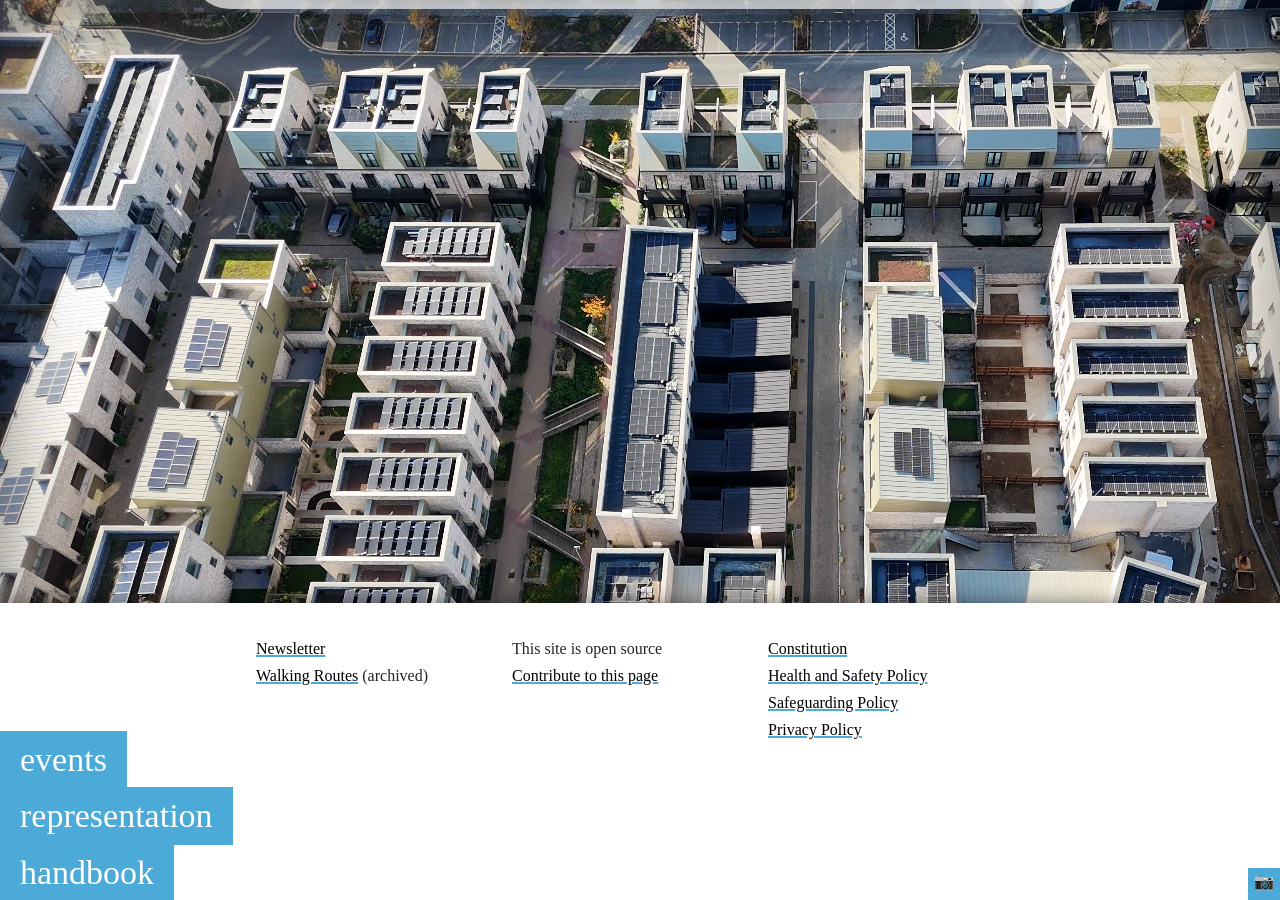
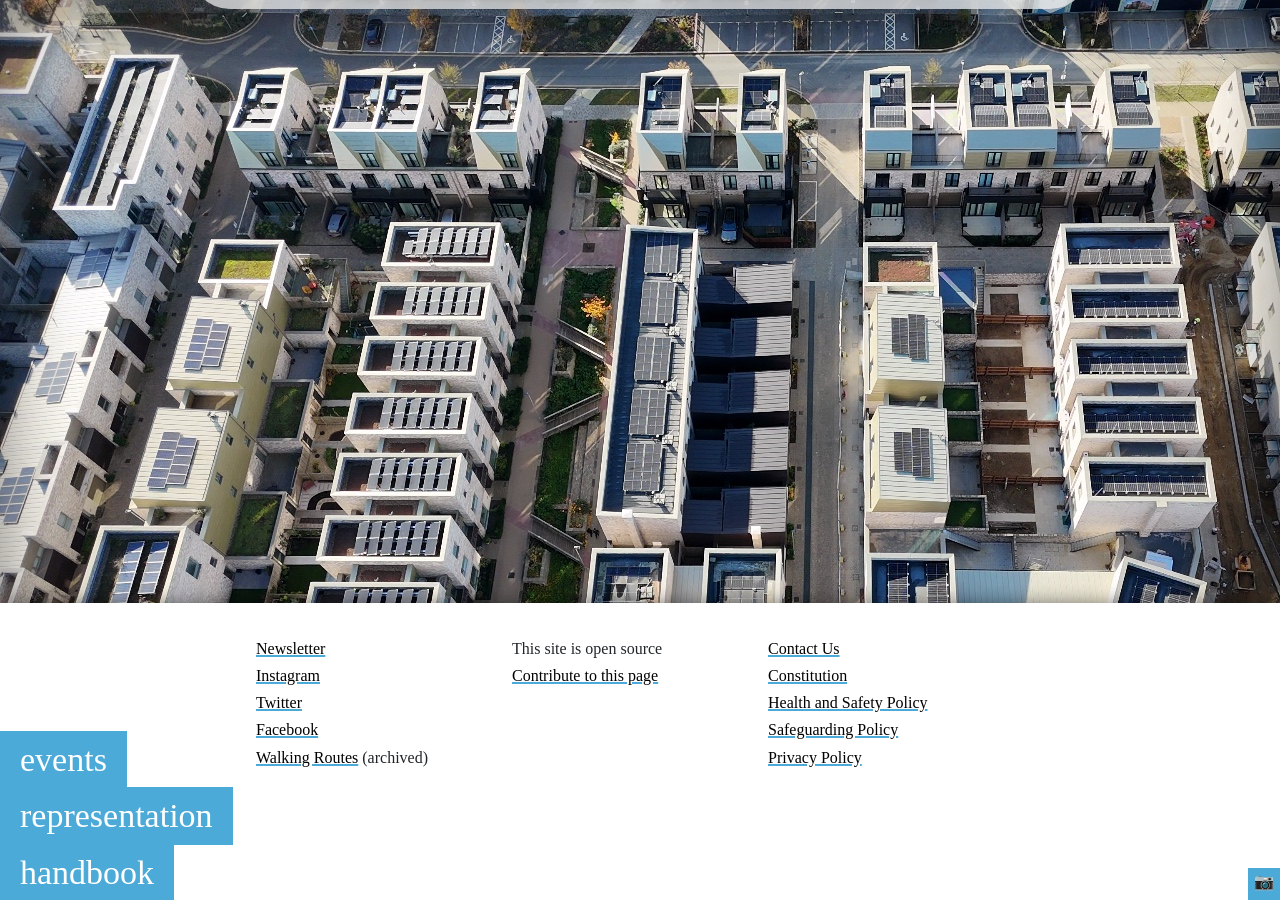
Before and after one commit to pieterdesnerck/website, a Jekyll site: the page built from docs/handbook.md, in a window 1280 px wide and 900 px high, scrolled down 2765 px. Built offline with Jekyll 4.4.1, drawn with Linux system fonts in a browser that asks for light colours; some web fonts are replaced.

Commit message:
add contact-us and more pages to footer

```diff
--- a/docs/_includes/footer.md
+++ b/docs/_includes/footer.md
@@ -1,17 +1,21 @@
 <div class="col-12 col-md-4" markdown="1">
 
 [Newsletter](/newsletter)<br>
+[Instagram](https://instagram.com/eddington_ra){:target="_blank"}<br>
+[Twitter](https://x.com/EddingtonRA){:target="_blank"}<br>
+[Facebook](https://m.facebook.com/EddingtonRA){:target="_blank"}<br>
 [Walking Routes](/archive/routes) (archived)
 
 </div>
 <div class="col-12 col-md-4" markdown="1">
 
 This site is open source
-[Contribute to this page]({{ site.github.repository_url }}/tree/main/docs/{{ page.path }}){:target=_BLANK}
+[Contribute to this page]({{ site.github.repository_url }}/tree/main/docs/{{ page.path }}){:target="_blank"}
 
 </div>
 <div class="col-12 col-md-4" markdown="1">
 
+[Contact Us](/contact-us)<br>
 [Constitution](/documents/constitution.pdf)<br>
 [Health and Safety Policy](/documents/health-and-safety-policy.pdf)<br>
 [Safeguarding Policy](/documents/safeguarding-policy.pdf)<br>
--- a/docs/handbook.md
+++ b/docs/handbook.md
@@ -6,7 +6,7 @@ redirect_from:
 ---
 
 <i>
-A guide for residents of Eddington to the many places, processes, practices and policies that are uniquely relevant to this development. This remains a work-in-progress - please [contribute any corrections]({{ site.github.repository_url }}/tree/main/docs/{{ page.path }}){:target=_BLANK}.
+A guide for residents of Eddington to the many places, processes, practices and policies that are uniquely relevant to this development. This remains a work-in-progress - please [contribute any corrections]({{ site.github.repository_url }}/tree/main/docs/{{ page.path }}){:target="_blank"}.
 </i>
 
 ## Who does what and how to get help
```
Also changed, not shown: docs/contact-us.md (added, +11 -0 lines), docs/representation.md (+1 -1 lines).
